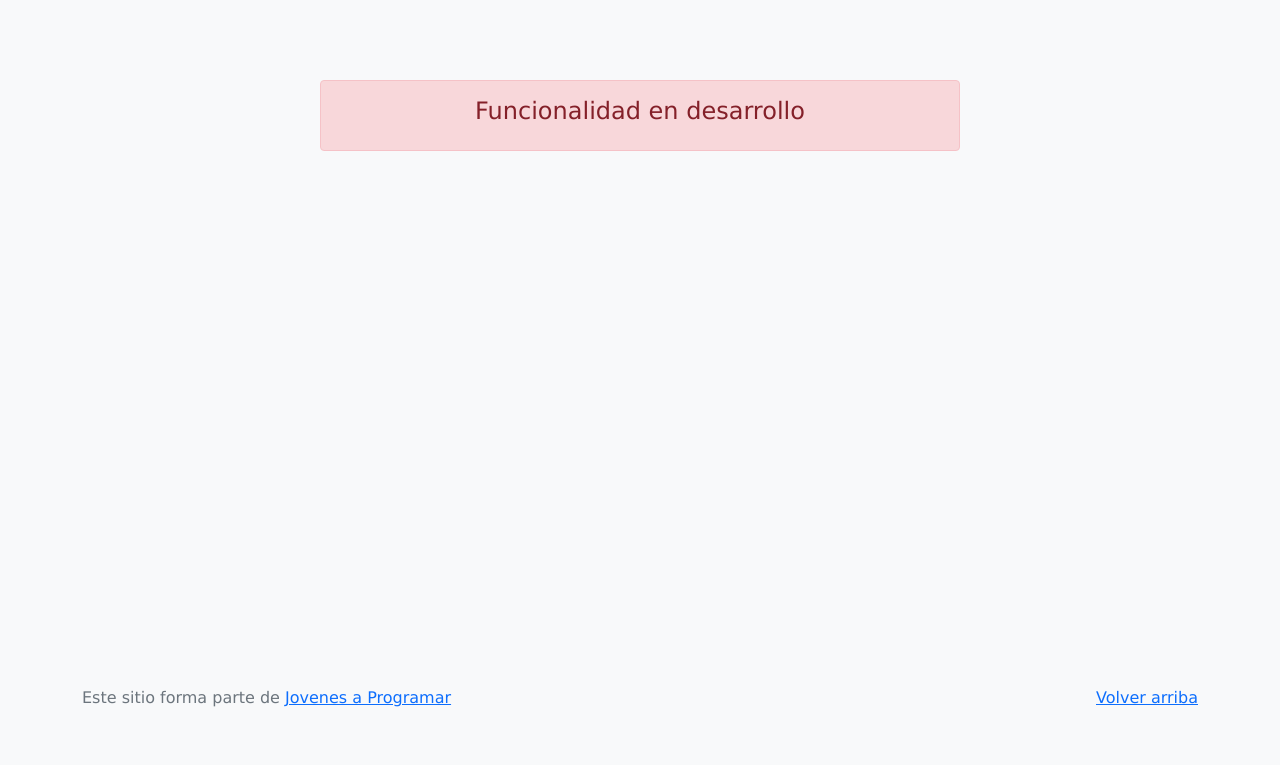
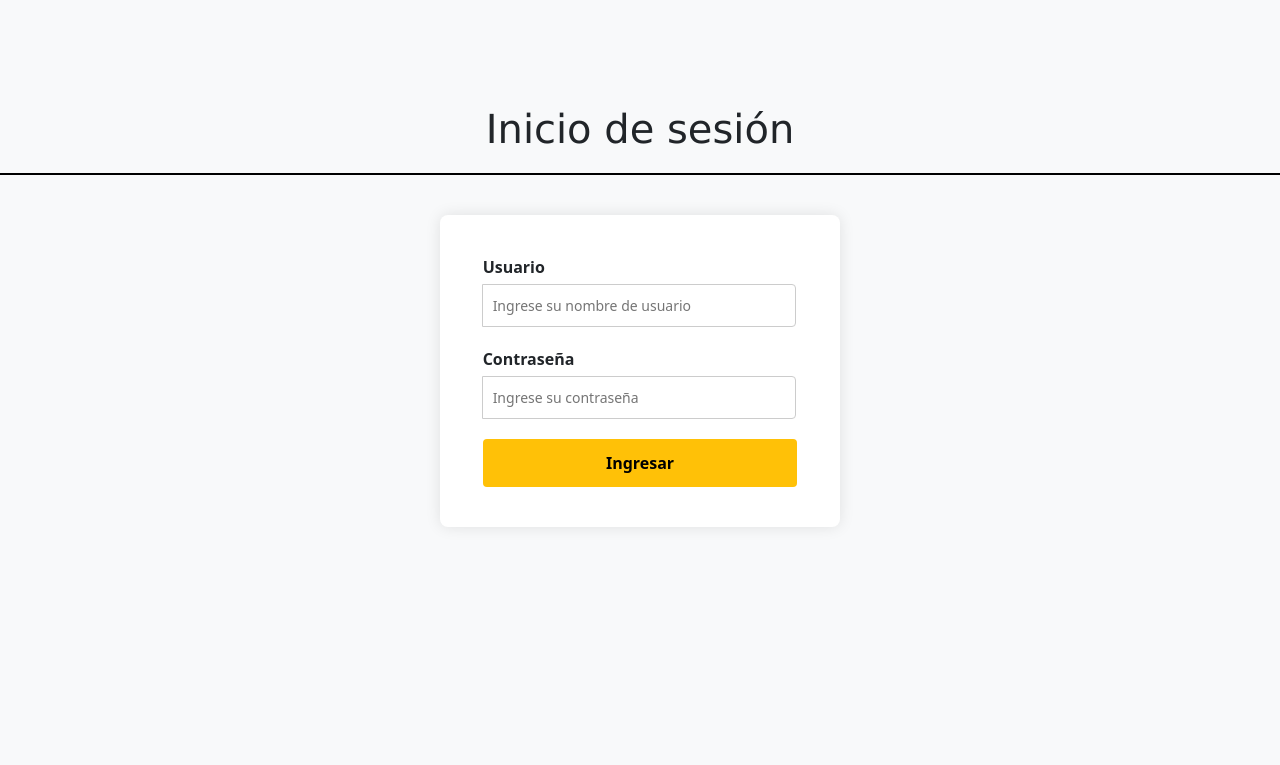
Before and after one commit to marianiwis/grupo5-ecommerce, a plain HTML site: page login.html in a window 1280 px wide. Drawn offline with Linux system fonts and the light colour scheme.

Commit message:
Ajustes login
Primeras pruebas ajustes login

```diff
--- a/css/styles.css
+++ b/css/styles.css
@@ -188,3 +188,87 @@ a.custom-card:hover {
 .checked {
   color: orange;
 }
+
+/* Estilo login */
+body {
+  background-color: rgb(248, 249, 250);
+  margin: 0;
+  display: flex;
+  justify-content: center;
+  align-items: center;
+  flex-direction: column;
+  height: 100vh;
+}
+
+.login-container {
+  background-color: #fff;
+  padding: 40px;
+  border-radius: 8px;
+  box-shadow: 0 0 15px rgba(0, 0, 0, 0.1);
+  width: 400px;
+  text-align: center;
+  display: flex;
+  flex-direction: column;
+  justify-content: center;
+  align-items: center;
+}
+
+.input-group {
+  margin-bottom: 20px;
+  width: 100%;
+  text-align: left;
+}
+
+label {
+  display: block;
+  margin-bottom: 5px;
+  font-weight: bold;
+}
+
+input {
+  width: 100%;
+  padding: 10px;
+  box-sizing: border-box;
+  border: 1px solid #ccc;
+  border-radius: 4px;
+  font-size: 14px;
+}
+
+button {
+  width: 100%;
+  padding: 12px;
+  background-color: #ffc107;
+  color: #000;
+  border: none;
+  border-radius: 4px;
+  font-size: 16px;
+  font-weight: bold;
+  cursor: pointer;
+  transition: background-color 0.3s;
+}
+
+button:hover {
+  background-color: #e0a800;
+}
+
+h1 {
+  margin-bottom: 20px;
+}
+
+.container {
+  text-align: center;
+  margin-bottom: 20px;
+}
+
+.línea {
+    height: 2px;
+    background-color: black;
+    width: 100vw;
+    margin-bottom: 40px;
+  }
+  .login-wrapper {
+    display: flex;
+    justify-content: center;
+    align-items: center;
+    width: 100%;
+  }
--- a/login.html
+++ b/login.html
@@ -17,22 +17,27 @@
 </head>
 
 <body>
-  <main class="mt-5">
+  <main>
     <div class="container">
-      <div class="alert alert-danger text-center" role="alert">
-        <h4 class="alert-heading">Funcionalidad en desarrollo</h4>
-      </div>
+      <h1>Inicio de sesión</h1>
     </div>
+    <div class="línea"></div>
+    <div class="login-wrapper">
+      <div class="login-container">
+        <form id="loginForm">
+            <div class="input-group">
+                <label for="username">Usuario</label>
+                <input type="text" id="username" name="username" placeholder="Ingrese su nombre de usuario" required>
+            </div>
+            <div class="input-group">
+                <label for="password">Contraseña</label>
+                <input type="password" id="password" name="password" placeholder="Ingrese su contraseña" required>
+            </div>
+            <button type="submit">Ingresar</button>
+        </form>
+    </div>
+  </div>
   </main>
-  <footer class="text-muted">
-    <div class="container">
-      <p class="float-end">
-        <a href="#">Volver arriba</a>
-      </p>
-      <p>Este sitio forma parte de <a href="https://jovenesaprogramar.edu.uy/" target="_blank">Jovenes a Programar</a></p>
-    </div>
-  </footer>
   <script src="js/login.js"></script>
 </body>
-
 </html>
```
